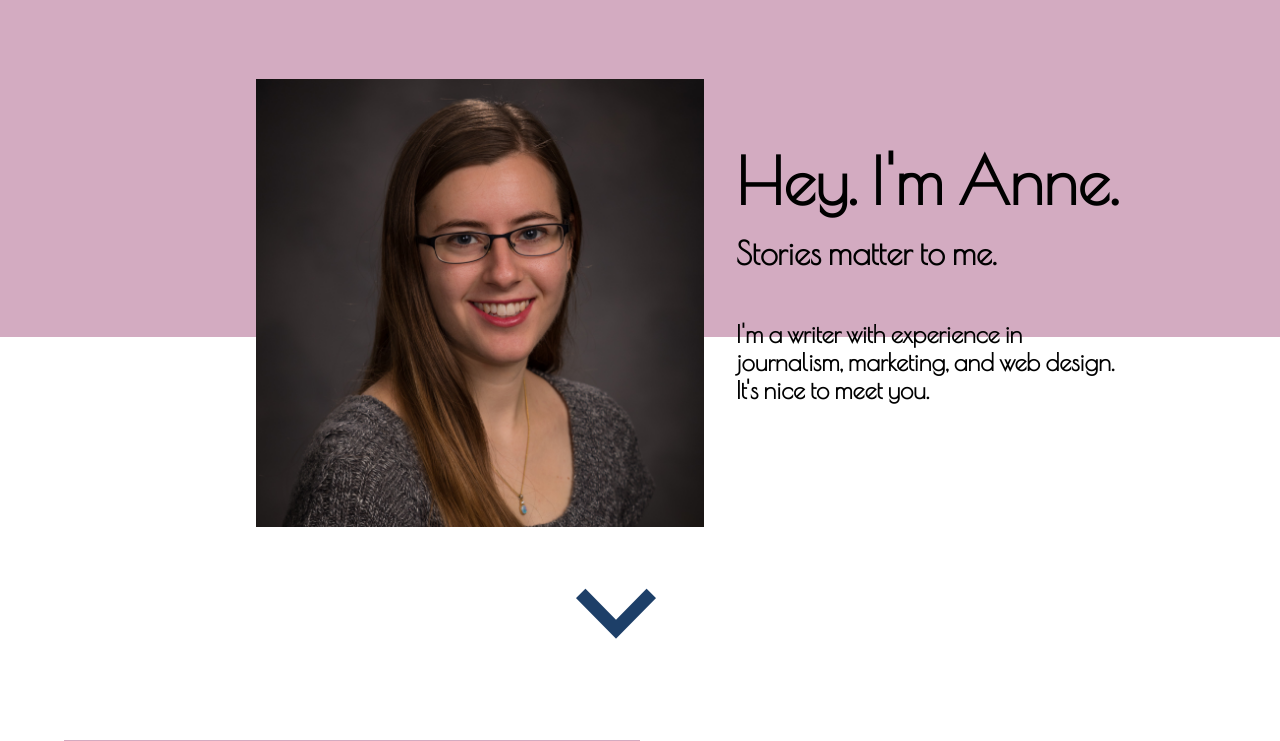
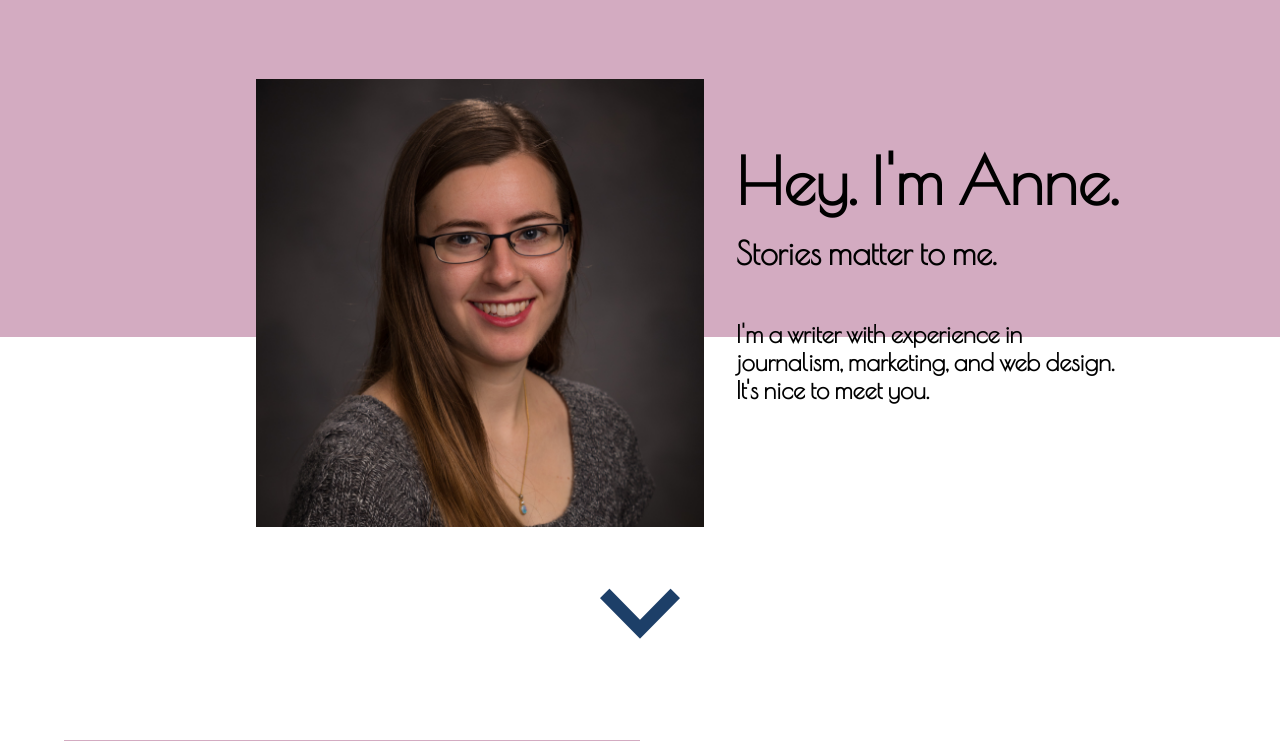
Before and after one commit to annekopas/annekopas, a PHP site: page / in a window 1280 px wide. Shown: the part 85-826 px from the top of the page. Run offline with PHP 8.4, Linux system fonts and the light colour scheme.

Commit message:
Update style3.css

```diff
--- a/style3.css
+++ b/style3.css
@@ -312,12 +312,11 @@ a.activelinks {
 .downarrow {
 	padding-top: 1em;
 	padding-bottom: 1em;
+	text-align:center;
 }
 .downarrow a {
 	font-family:'iconmonstr-iconic-font';
 	font-size: 5em;
-	margin-left: 45%;
-	margin-right:45%;
 }
 .parallax1 {
   /* The image used */
```
